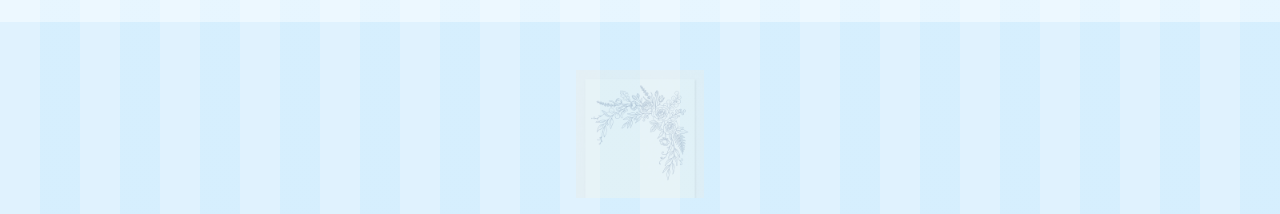
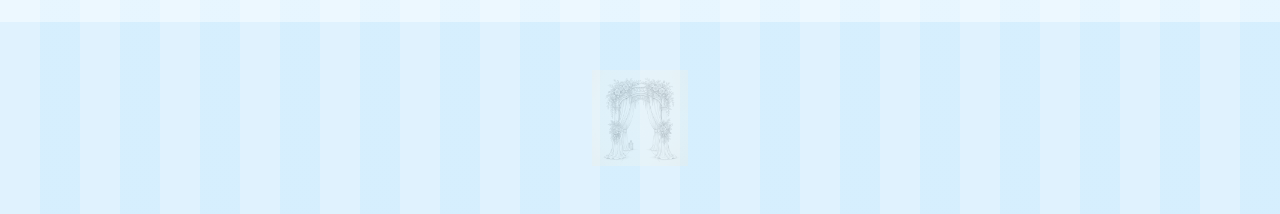
Before and after one commit to MijaNasa/InvitacionJupa, a Vue app: page / in a window 1280 px wide. Shown: the part 3866-4080 px from the top of the page. Built offline with nearby package versions, Linux system fonts and the light colour scheme.

Commit message:
arco abajo

```diff
--- a/src/App.vue
+++ b/src/App.vue
@@ -36,7 +36,7 @@ const toggleMusic = () => {
 
     <!-- Footer decoration -->
     <footer class="py-12 flex justify-center opacity-30">
-        <img src="/wedding_decorative_flowers_blue_1773595204314.png" class="w-32 h-auto" />
+        <img src="/wedding_arch.png" class="w-24 h-auto" />
     </footer>
   </div>
 </template>
```
Also changed, not shown: public/wedding_arch.png (added).
